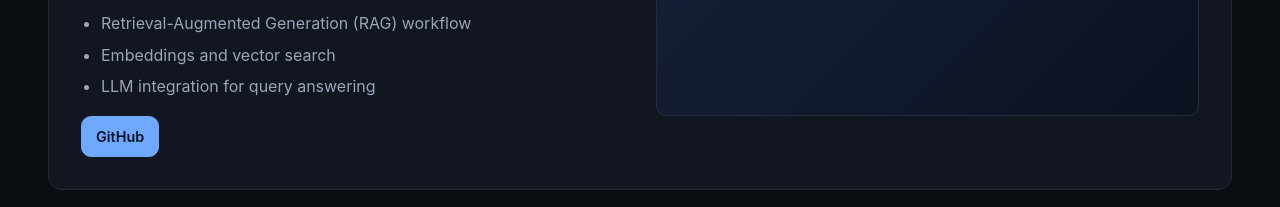
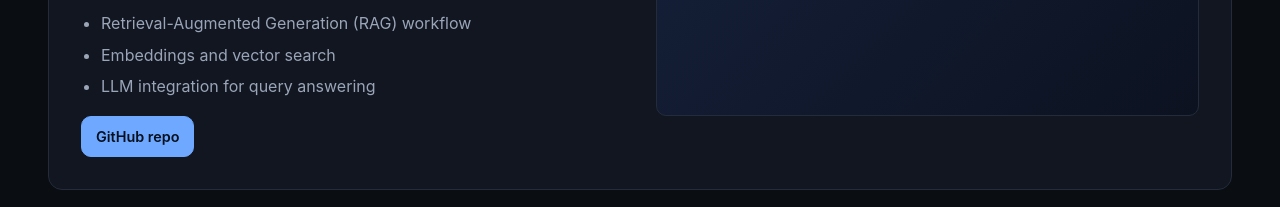
Before and after one commit to evicky007/Portfolio-leed, a plain HTML site: page index.html in a window 1280 px wide. Shown: the part 3618-3825 px from the top of the page. Drawn offline with Linux system fonts and the light colour scheme.

Commit message:
Update index.html

```diff
--- a/index.html
+++ b/index.html
@@ -461,7 +461,7 @@
           </ul>
           <div class="project-actions">
             <!-- TODO: add the GitHub repo URL for this project (not listed in the resume). -->
-            <a class="btn btn-primary" href="https://github.com/evicky007" target="_blank" rel="noopener noreferrer" data-todo="repo">GitHub</a>
+            <a class="btn btn-primary" href="https://github.com/evicky007/TEAM_LEO" target="_blank" rel="noopener noreferrer" data-todo="repo">GitHub repo</a>
           </div>
         </div>
         <div class="project-visual" role="img" aria-label="Government scheme tracker semantic search console">Government scheme tracker semantic search console</div>
```
